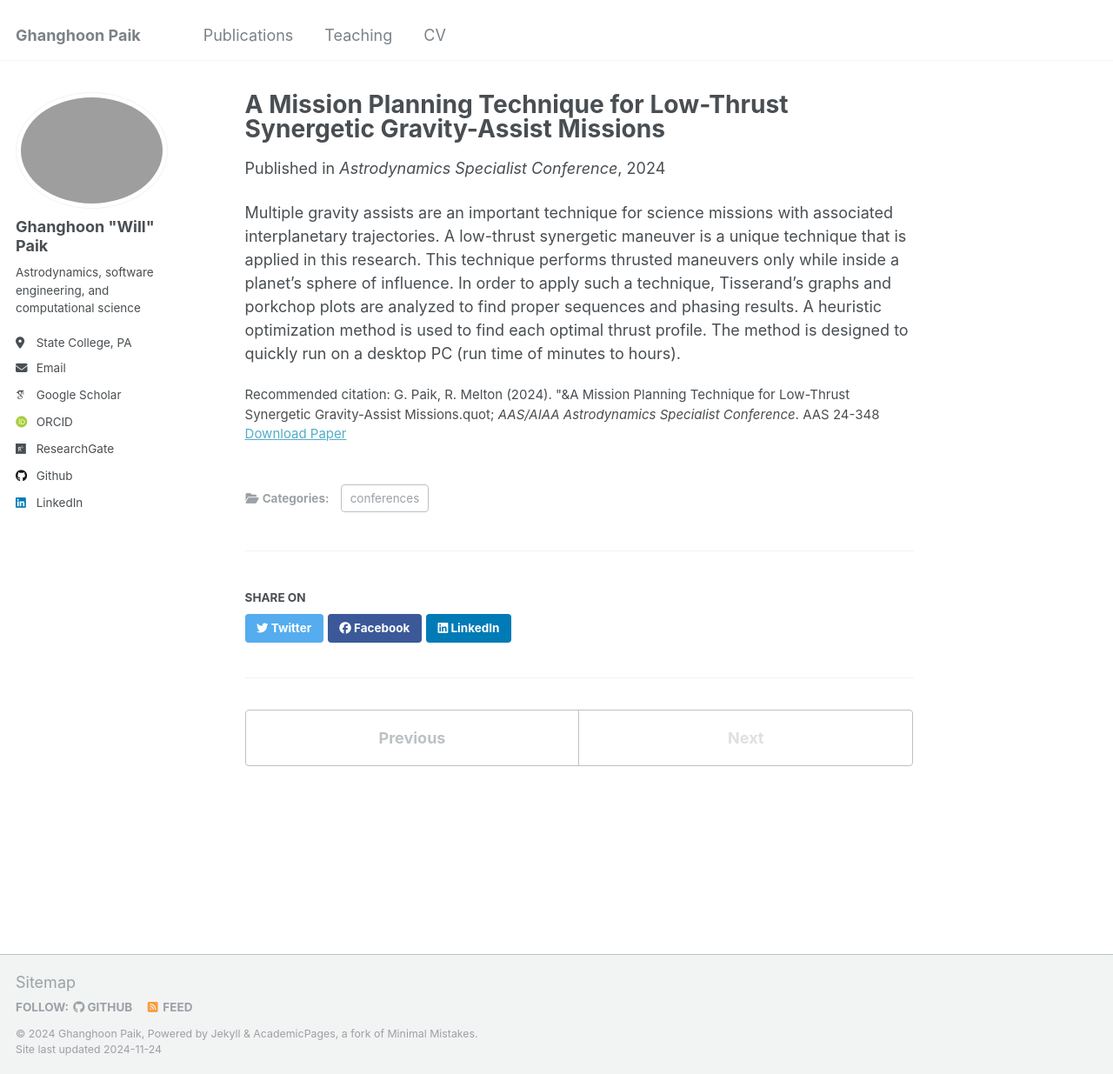
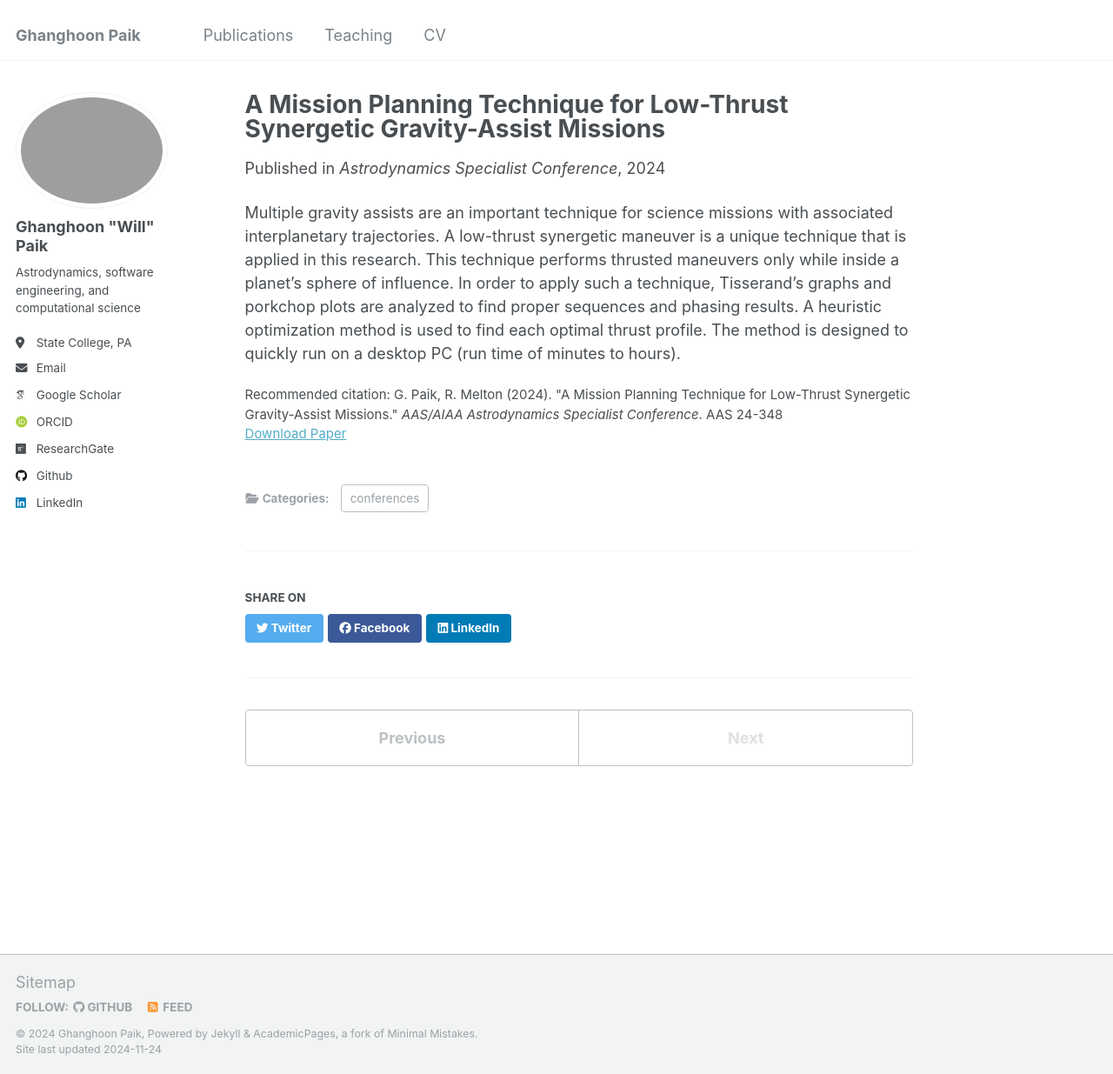
Before and after one commit to willgpaik/willgpaik.github.io, a Jekyll site: the page built from _publications/2024-aiaa.md, in a window 1280 px wide and 1235 px high. Shown: the whole window at 87% size. Built offline with Jekyll 4.4.1, drawn with Linux system fonts in a browser that asks for light colours; some web fonts are replaced.

Commit message:
minor update

```diff
--- a/_publications/2024-aiaa.md
+++ b/_publications/2024-aiaa.md
@@ -7,7 +7,7 @@ excerpt: 'This paper is about A Mission Planning Technique for Low-Thrust Synerg
 date: 2024-08-01
 venue: 'Astrodynamics Specialist Conference'
 paperurl: ''
-citation: 'G. Paik, R. Melton (2024). &quot;&A Mission Planning Technique for Low-Thrust Synergetic Gravity-Assist Missions.quot; <i>AAS/AIAA Astrodynamics Specialist Conference</i>. AAS 24-348'
+citation: 'G. Paik, R. Melton (2024). &quot;A Mission Planning Technique for Low-Thrust Synergetic Gravity-Assist Missions.&quot; <i>AAS/AIAA Astrodynamics Specialist Conference</i>. AAS 24-348'
 ---
 
 Multiple gravity assists are an important technique for science missions with associated interplanetary trajectories. A low-thrust synergetic maneuver is a unique technique that is applied in this research. This technique performs thrusted maneuvers only while inside a planet’s sphere of influence. In order to apply such a technique, Tisserand’s graphs and porkchop plots are analyzed to find proper sequences and phasing results. A heuristic optimization method is used to find each optimal thrust profile. The method is designed to quickly run on a desktop PC (run time of minutes to hours).
```
